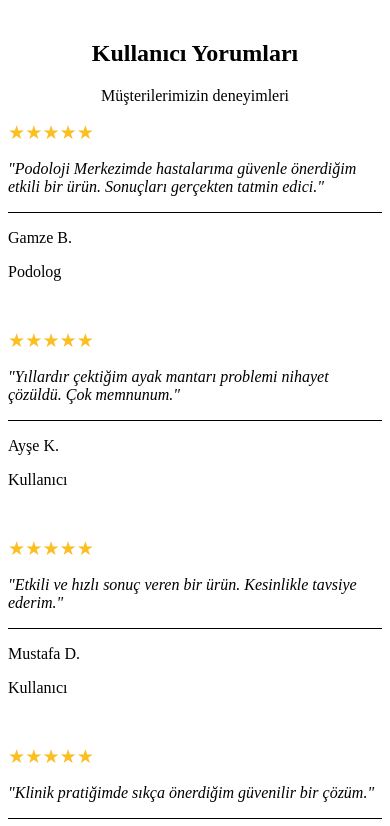
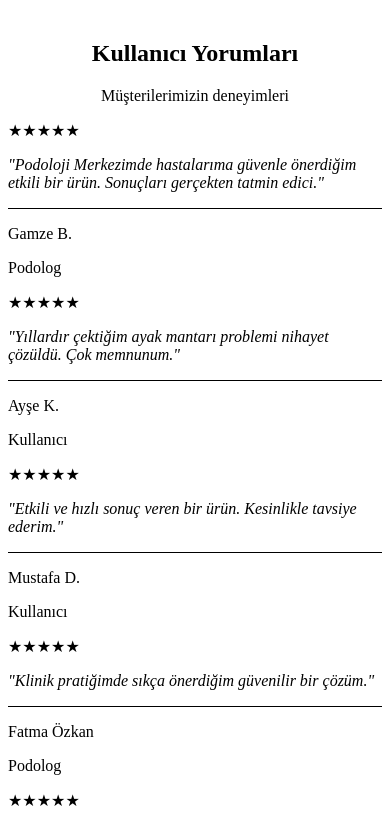
Before and after one commit to medipodo/pedizone, a React (Vite) app: page / in a window 390 px wide. Shown: the part 5180-6006 px from the top of the page. Built offline with nearby package versions, Linux system fonts and the light colour scheme.

Commit message:
Update index.css
commit

```diff
--- a/src/index.css
+++ b/src/index.css
@@ -49,79 +49,6 @@
 
 .features-grid {
   gap: 1.5rem !important;
-}
-
-/* Yaygın Ayak Problemleri - Görselleri %25 küçült */
-.foot-problems-section .grid > div img {
-  width: 75% !important;
-  height: auto !important;
-  max-width: 120px !important;
-  margin: 0 auto !important;
-  display: block !important;
-}
-
-/* Yaygın Ayak Problemleri - Grid düzeni */
-.foot-problems-section .grid {
-  display: grid !important;
-  grid-template-columns: repeat(4, 1fr) !important;
-  gap: 2rem !important;
-}
-
-@media (max-width: 1024px) {
-  .foot-problems-section .grid {
-    grid-template-columns: repeat(2, 1fr) !important;
-  }
-}
-
-@media (max-width: 640px) {
-  .foot-problems-section .grid {
-    grid-template-columns: 1fr !important;
-  }
-}
-
-/* Müşteri Yorumları - 3-3 yan yana düzen */
-.testimonials-section .grid {
-  display: grid !important;
-  grid-template-columns: repeat(3, 1fr) !important;
-  gap: 2rem !important;
-}
-
-@media (max-width: 1024px) {
-  .testimonials-section .grid {
-    grid-template-columns: repeat(2, 1fr) !important;
-  }
-}
-
-@media (max-width: 640px) {
-  .testimonials-section .grid {
-    grid-template-columns: 1fr !important;
-  }
-}
-
-/* Müşteri yorumu kartları için stil */
-.testimonial-card {
-  background: white !important;
-  border-radius: 12px !important;
-  padding: 1.5rem !important;
-  box-shadow: 0 4px 15px rgba(0,0,0,0.1) !important;
-  transition: all 0.3s ease !important;
-  height: fit-content !important;
-}
-
-.testimonial-card:hover {
-  transform: translateY(-5px) !important;
-  box-shadow: 0 8px 25px rgba(0,0,0,0.15) !important;
-}
-
-/* Yıldızlar için sarı renk - ZORLA */
-.testimonials-section span {
-  color: #fbbf24 !important;
-  font-size: 1.2rem !important;
-}
-
-/* Yıldızlar için alternatif seçici */
-.text-yellow-400 {
-  color: #fbbf24 !important;
 }
 
 /* Smooth scroll behavior */
```
